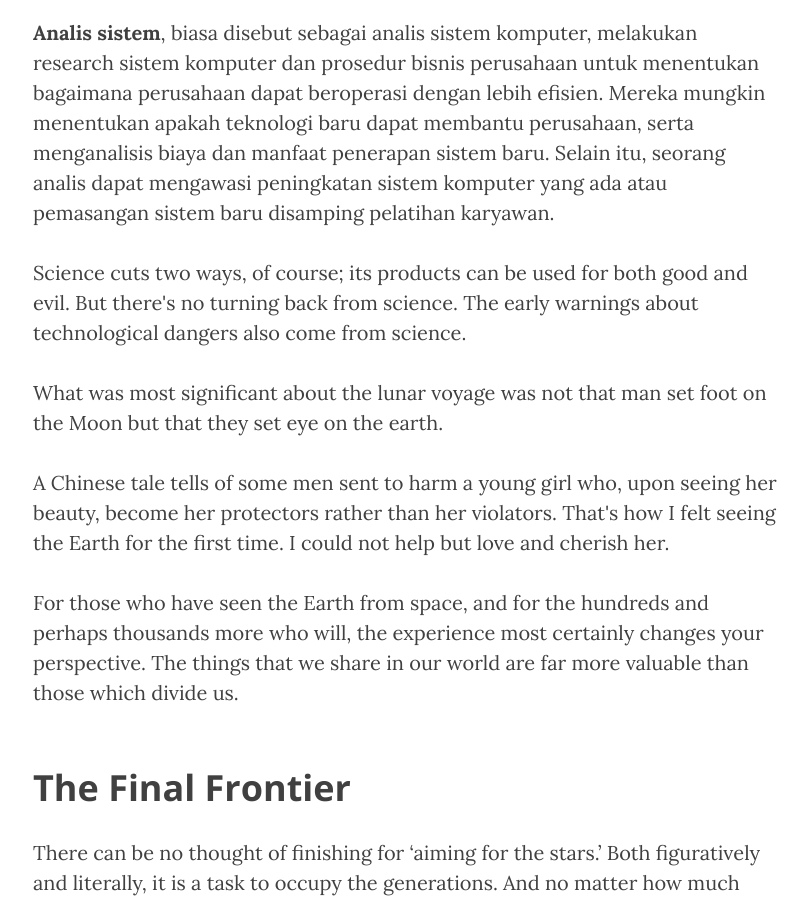
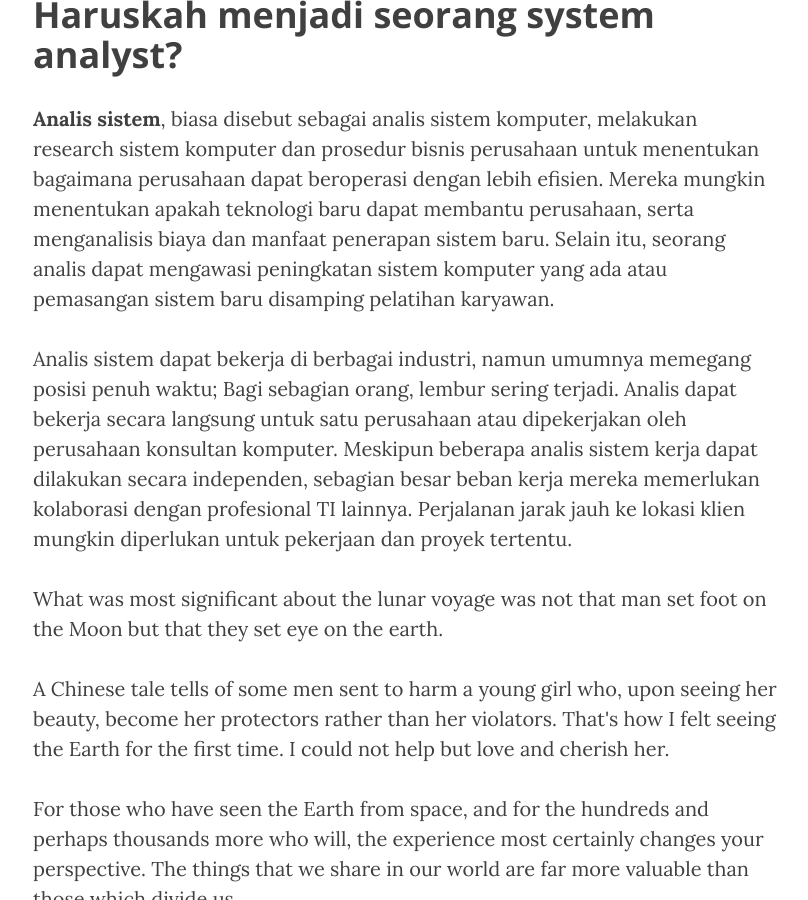
Before and after one commit to iqbalpmgks/iqbalpmgks.github.io, a Jekyll site: the page built from _posts/2017-04-21-bagaimana-menjadi-system-analyst.markdown, in a window 1280 px wide and 900 px high, scrolled down 684 px. Shown: the whole window, without its empty margins (232-1040 px from the left). Built offline with Jekyll 4.4.1, drawn with Linux system fonts in a browser that asks for light colours; nearby versions of some CDN libraries.

Commit message:
Update Content

```diff
--- a/_posts/2017-04-21-bagaimana-menjadi-system-analyst.markdown
+++ b/_posts/2017-04-21-bagaimana-menjadi-system-analyst.markdown
@@ -7,10 +7,10 @@ author:     "Muhammad Iqbal Pamungkas"
 header-img: "img/post-bg-01.jpg"
 ---
 
-<h2>Haruskah menjadi seorang system analyst?</h2>
+<h4 class="section-heading">Haruskah menjadi seorang system analyst?</h4>
 <p><b>Analis sistem</b>, biasa disebut sebagai analis sistem komputer, melakukan research sistem komputer dan prosedur bisnis perusahaan untuk menentukan bagaimana perusahaan dapat beroperasi dengan lebih efisien. Mereka mungkin menentukan apakah teknologi baru dapat membantu perusahaan, serta menganalisis biaya dan manfaat penerapan sistem baru. Selain itu, seorang analis dapat mengawasi peningkatan sistem komputer yang ada atau pemasangan sistem baru disamping pelatihan karyawan.</p>
 
-<p>Science cuts two ways, of course; its products can be used for both good and evil. But there's no turning back from science. The early warnings about technological dangers also come from science.</p>
+<p>Analis sistem dapat bekerja di berbagai industri, namun umumnya memegang posisi penuh waktu; Bagi sebagian orang, lembur sering terjadi. Analis dapat bekerja secara langsung untuk satu perusahaan atau dipekerjakan oleh perusahaan konsultan komputer. Meskipun beberapa analis sistem kerja dapat dilakukan secara independen, sebagian besar beban kerja mereka memerlukan kolaborasi dengan profesional TI lainnya. Perjalanan jarak jauh ke lokasi klien mungkin diperlukan untuk pekerjaan dan proyek tertentu.</p>
 
 <p>What was most significant about the lunar voyage was not that man set foot on the Moon but that they set eye on the earth.</p>
 
```
